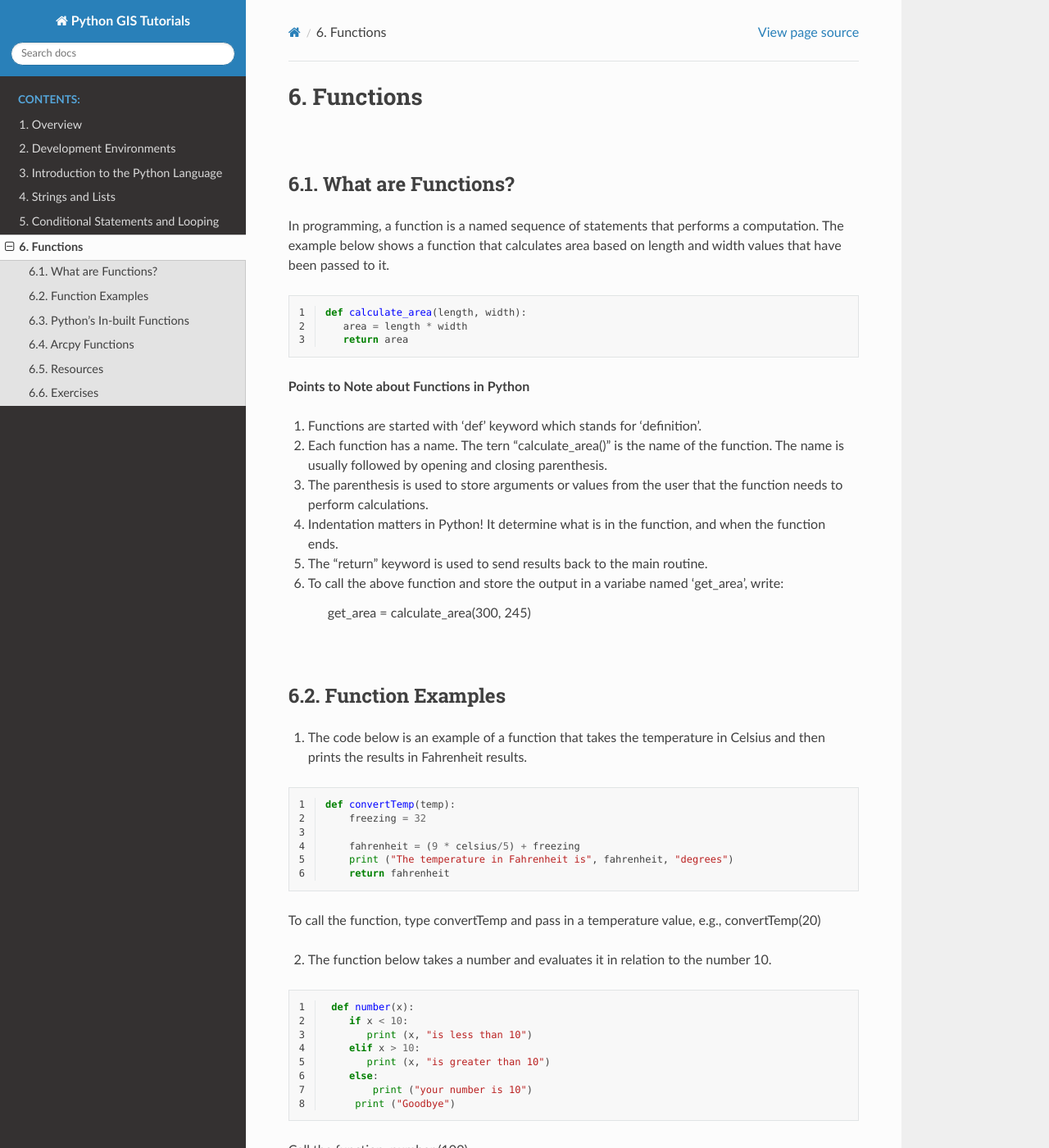
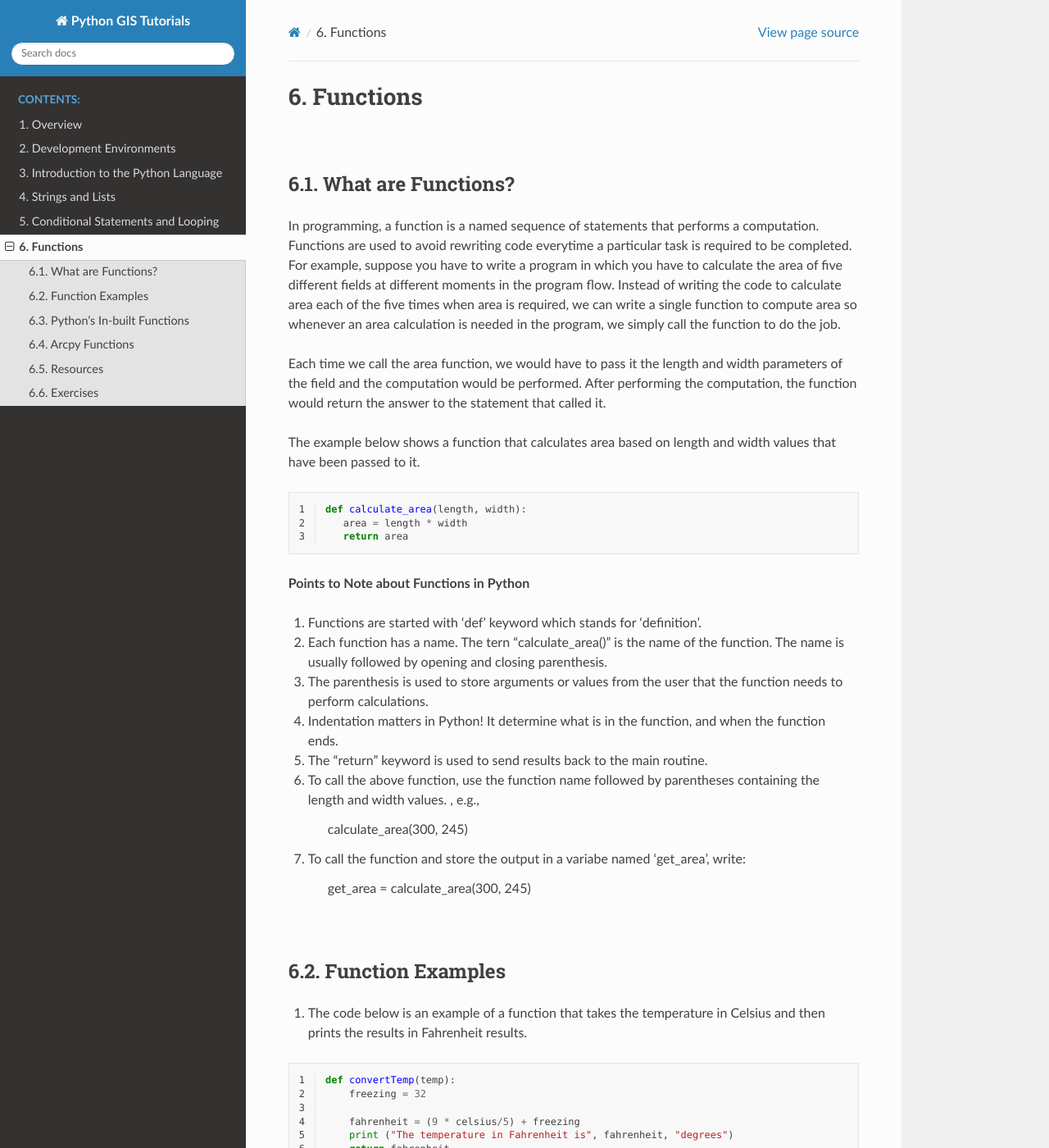
Before and after one commit to hsemple/pythongis_tutorials, a Sphinx documentation site: the page built from docs/source/functions.rst, in a window 1280 px wide and 1400 px high. Shown: the whole window at 82% size. Built offline with Sphinx 7.4.7 and the Read the Docs theme 2.0.0, drawn with Linux system fonts in a browser that asks for light colours; some of the changed text lies outside the part shown.

Commit message:
New  commit

```diff
--- a/docs/source/functions.rst
+++ b/docs/source/functions.rst
@@ -7,7 +7,11 @@
 --------------------
 
 
-In programming, a function is a named sequence of statements that performs a computation.  The example below shows a function that calculates area based on length and width values that have been passed to it.
+In programming, a function is a named sequence of statements that performs a computation.  Functions are used to avoid rewriting code everytime a particular task is required to be completed. For example, suppose you have to write a program in which you have to calculate the area of five different fields at different moments in the program flow. Instead of writing the code to calculate area each of the five times when area is required, we can write a single function to compute area so whenever an area calculation is needed in the program, we simply call the function to do the job.
+
+Each time we call the area function, we would have to pass it the length and width parameters of the field and the computation would be performed. After performing the computation, the function would return the answer to the statement that called it.
+
+The example below shows a function that calculates area based on length and width values that have been passed to it.
 
 
 .. code-block:: python
@@ -30,7 +34,12 @@
 
 5. The "return" keyword is used to send results back to the main routine.
 
-6. To call the above function and store the output in a variabe named 'get_area', write:
+6. To call the above function, use the function name followed by parentheses containing the length and width values. , e.g.,
+
+             calculate_area(300, 245)
+
+
+7. To call the function and store the output in a variabe named 'get_area', write:
 
         get_area = calculate_area(300, 245)
 
@@ -57,7 +66,30 @@
 
 
 
-2. The function below takes a number and evaluates it in relation to the number 10.
+
+2. Function to multiply all the numbers in a list.
+
+
+.. code-block:: python
+   :linenos:
+
+   mylist = [8, 2, 3, -1, 7]
+
+   def multiply(numbers):
+      total = 1
+      for x in numbers:
+          total *= x
+      return total
+
+
+#call the function and submit the list
+print(multiply(mylist))
+
+
+
+
+
+3. The function below takes a number and evaluates it in relation to the number 10.
 
 .. code-block:: python
    :linenos:
@@ -76,7 +108,7 @@
 
 
 
-3. The function below plot a graph. X1 and x2 define the range of the graph over the x axis.
+4. The function below plots a graph. X1 and x2 define the range of the graph over the x axis.
 
 
 .. code-block:: python
@@ -191,7 +223,7 @@
    fieldlist = arcpy.ListFields("roads.shp", "", "String")
 
    for field in fieldlist:
-      print field.name)
+      print (field.name)
 
 |
 
@@ -274,3 +306,18 @@
 4. Rewrite the spatial interpolation program you wrote in the first lab as a function.
 
 5. Rewrite the gravity model that appears in geography textbooks as function.
+
+6. The script below uses arcpy's buffer function to buffer a set of files in a folder. Run the script using your own data. Comment it to show your understanding of the script.
+
+
+.. code-block:: python
+   :linenos:
+
+   import arcpy
+   from arcpy import env
+   env.workspace = "file_path"
+   env.overwriteOutput = True
+   fcs = arcpy.ListFeatureClasses():
+
+   for fc in fcs:
+      arcpy.Buffer_analysis(fc, OutputName, "100 Feet", "FULL", "ROUND", "LIST", "Distance")
--- a/docs/source/intro_programs.rst
+++ b/docs/source/intro_programs.rst
@@ -7,7 +7,7 @@
 
 Python is an interpreted language. This means that the program code is compiled into machine readable code at the moment it is run by the  interpreter.  This is in contrast to a compiled language like C++, or Java where the program code is compiled into machine readable code by a language compiler before the code is run. The compiler creates an executable in the machine's native language that can then be run many times.
 
-Python is also a dynamically typed language. This means that developers do not have to declare variables prior to using them. Python is also an object oriented language. The default installation is a set of core modules, but hundreds of libraries, e.g., SciPy, Numpy, Arcpy, etc., are available for specialized tasks.
+Python is also a dynamically typed language. This means that developers do not have to declare variables prior to using them. Additionally, Python is an object oriented language. The default installation is a set of core modules, but hundreds of libraries, e.g., SciPy, Numpy, Arcpy, etc., are available for specialized tasks.
 
 |
 
```
Also changed, not shown: other parts of docs/source/functions.rst (+1 -1 lines), docs/source/conditionals_and_looping.rst (+4 -6 lines), 11 other files.
